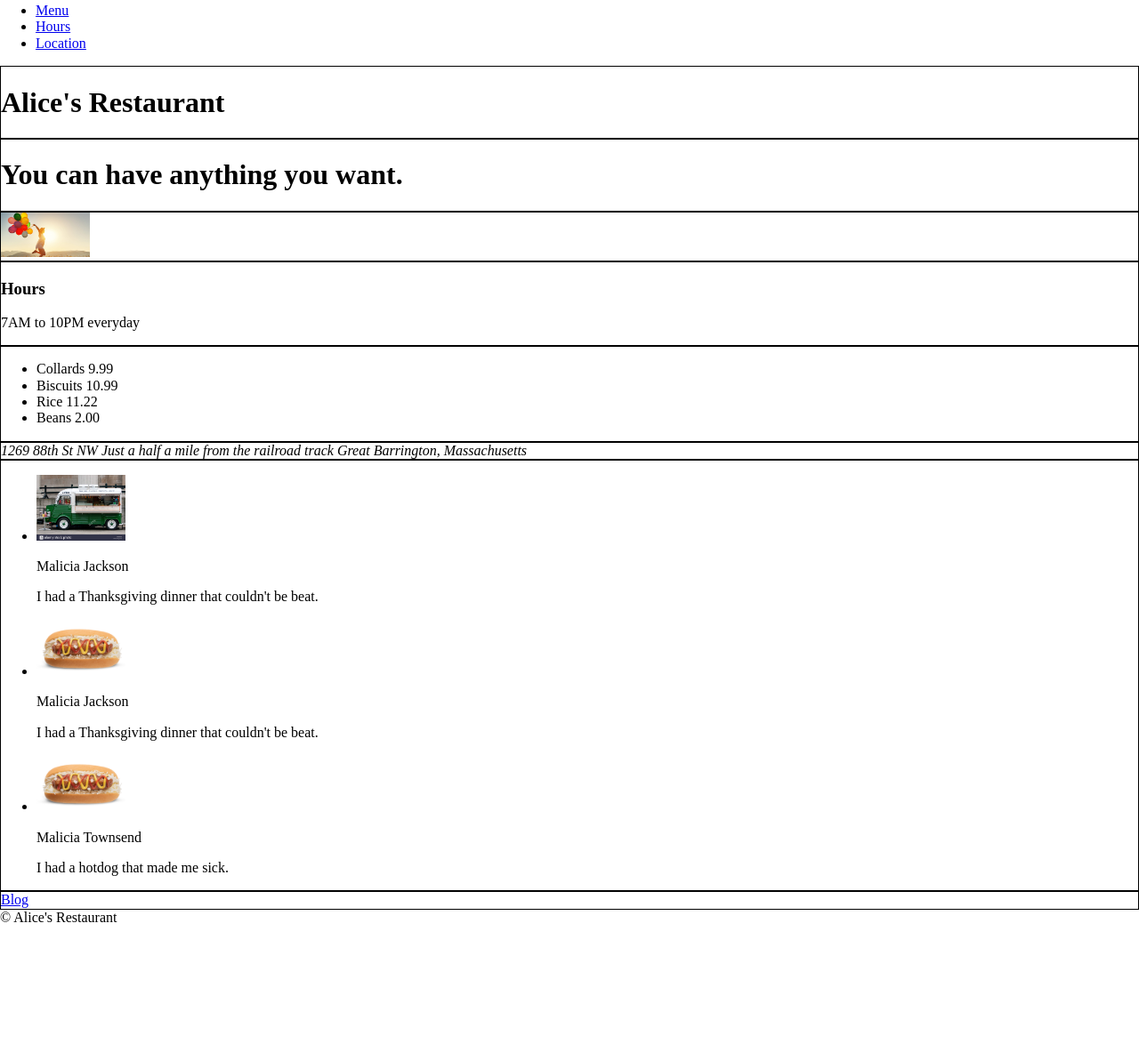
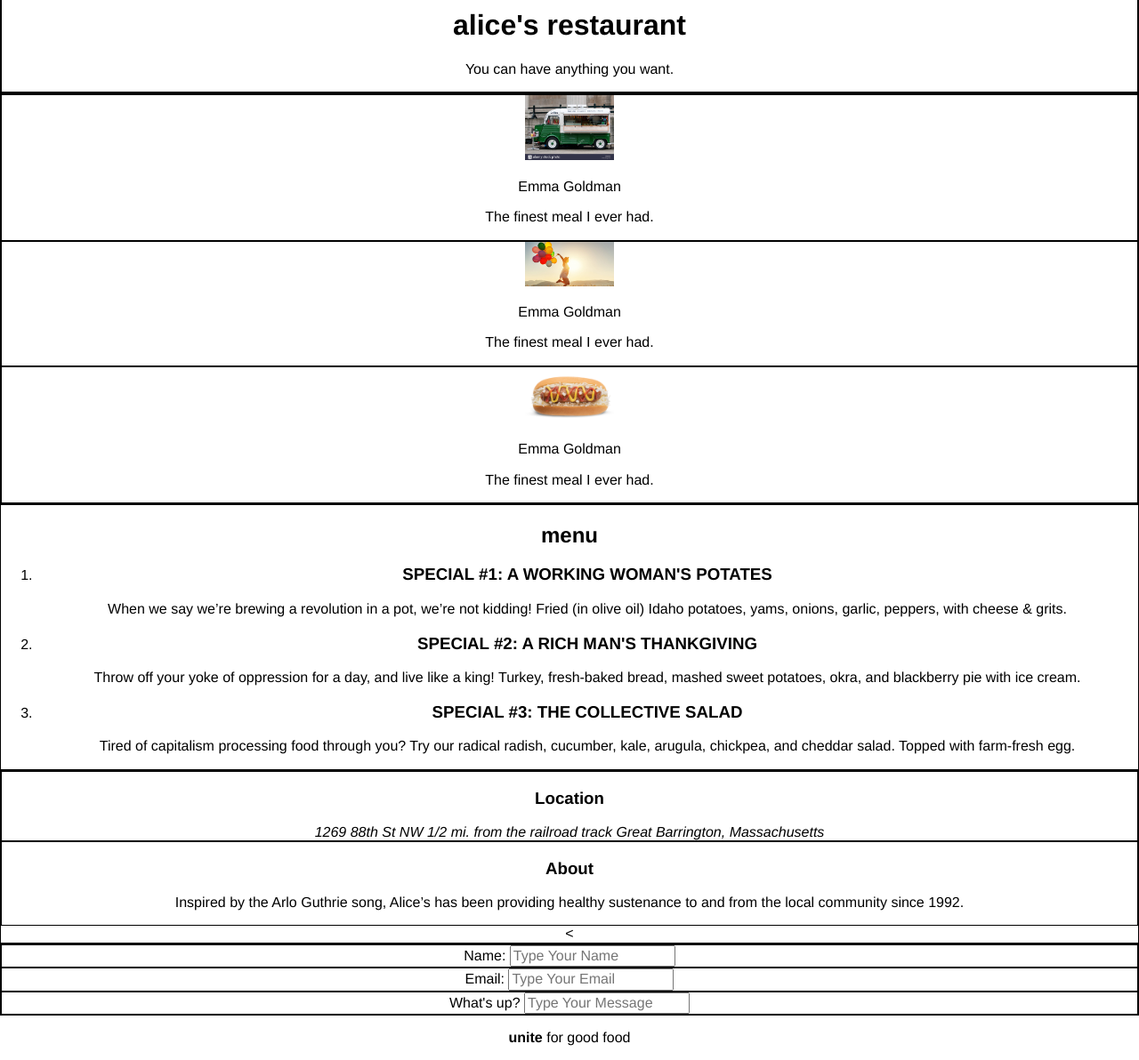
Before and after one commit to ol4er/alices-restaurant, a plain HTML site: page index.html in a window 1280 px wide. Shown: the part 13-1205 px from the top of the page at 89% size. Before the commit the page ends 1054 px from the top, so only its background shows below. Drawn offline with nearby package versions, Linux system fonts and the light colour scheme.

Commit message:
Changed the HTML to the copied one

```diff
--- a/index.html
+++ b/index.html
@@ -19,93 +19,100 @@
 
 	</head>
 	<body>
-
-		<header>
-			<nav>
-				<ul>
-					<li><a href="#Menu">Menu</a></li>
-					<li><a href="#Hours">Hours</a></li>
-					<li><a href="#Location">Location</a></li>
-
-				</ul>
-			</nav>
-		</header>
-
-		<div class="Name">
-			<h1>Alice's Restaurant</h1>
+			<div class="Landing">
+				<div class="Sign">
+					<h1>alice's restaurant</h1>
+					<p>You can have anything you want.</p>
 				</div>
 
-		<div class="Tagline">
-			<h1> You can have anything you want. </h1>
 			</div>
 
-		<div class="Logo">
-			<img src="images/happy.jpeg" alt="Alice's restaurant logo" />
+			<div class="Testimonials">
+
+				<div class="Testimonial">
+					<img src="images/food-truck-london.jpeg">
+					<p class="name">Emma Goldman</p>
+					<p class="review">The finest meal I ever had.</p>
 				</div>
 
-		<div class="Hours">
-			<h3>Hours</h3>
-			<p>7AM to 10PM everyday</p>
-		</div>
-		<div class="Menu" id="Menu">
-			<ul>
-				<li>Collards 9.99</li>
-				<li>Biscuits 10.99</li>
-				<li>Rice 11.22</li>
-				<li>Beans 2.00</li>
-			</ul>
+				<div class="Testimonial">
+					<img src="images/happy.jpeg">
+					<p class="name">Emma Goldman</p>
+					<p class="review">The finest meal I ever had.</p>
 				</div>
 
+				<div class="Testimonial">
+					<img src="images/hotdog.png">
+					<p class="name">Emma Goldman</p>
+					<p class="review">The finest meal I ever had.</p>
+				</div>
 
-		<div class="Address" id="Location">
+			</div>
+
+			<div class="Menu">
+				<h2>menu</h2>
+				<ol>
+					<li>
+						<h3>SPECIAL #1: A WORKING WOMAN'S POTATES</h3>
+						<p> When we say we’re brewing a revolution in a pot, we’re not kidding! Fried (in olive oil) Idaho potatoes, yams, onions, garlic, peppers, with cheese & grits.</p>
+					</li>
+					<li>
+						<h3>SPECIAL #2: A RICH MAN'S THANKGIVING</h3>
+						<p>Throw off your yoke of oppression for a day, and live like a king! Turkey, fresh-baked bread, mashed sweet potatoes, okra, and blackberry pie with ice cream.</p>
+					</li>
+					<li>
+						<h3>SPECIAL #3: THE COLLECTIVE SALAD</h3>
+						<p>Tired of capitalism processing food through you? Try our radical radish, cucumber, kale, arugula, chickpea, and cheddar salad. Topped with farm-fresh egg.</p>
+					</li>
+				</ol>
+			</div>
+
+			<div class="Information">
+				<div class="Location">
+					<h3>Location</h3>
 					<address>
 						1269 88th St NW
-				Just a half a mile from the railroad track
+							1/2 mi. from the railroad track
 								  Great Barrington, Massachusetts
 					</address>
 				</div>
+				<div class="About">
+					<h3>About</h3>
+					<p>
+						Inspired by the Arlo Guthrie song, Alice’s has been providing healthy sustenance to and from the local community since 1992.
+					</p>
 
-
-		<div class="Testimonials">
-			<ul>
-				<li class="testimonial">
-					<img src="images/food-truck-london.jpeg">
-					<p class="name">Malicia Jackson</p>
-					<p>I had a Thanksgiving dinner that couldn't be beat.</p>
-				</li>
-
-				<li class="testimonial">
-					<img src="images/hotdog.png">
-					<p class="name">Malicia Jackson</p>
-					<p>I had a Thanksgiving dinner that couldn't be beat.</p>
-				</li>
-
-				<li class="testimonial">
-					<img src="images/hotdog.png">
-					<p class="name">Malicia Townsend</p>
-					<p>I had a hotdog that made me sick.</p>
-				</li>
-			</ul>
 				</div>
 
-
-
-		<div class="Blog">
-			<a href="https://www.google.com">Blog</a>
+				<
 			</div>
 
-		<footer>
-			&copy; Alice's Restaurant
+			<div class="Contact">
+				<form action="/my-handling-form-page" method="post">
+
+					<div>
+						<label for="name">Name:</label>
+						<input type="text" id="name" name="user_name" placeholder="Type Your Name">
+					</div>
+
+					<div>
+						<label for="mail">Email:</label>
+						<input type="email" id="mail" name="user_mail" placeholder="Type Your Email">
+					</div>
+
+					<div>
+						<label for="msg">What's up?</label>
+						<input type="text" id="msg" name="user_message" placeholder="Type Your Message"></textarea>
+				  </div>
+				</form>
+			</div>
+
+			<footer class="Footer">
+				<p><strong>unite</strong> for good food</p>
 			</footer>
 
 
 
-		<script>
-			console.log("This will print in the JavaScript console, which is part of the standard suite of developer tools. JavaScript.");
+	</body>
 
-			console.log("Note that we put the script tags right before the closing body tag.")
-			let tagline = document.getElementsByClassName("Tagline");
-			console.log("This should say the tagline: " + tagline[0].innerText);
-		</script>
-	</body>
 </html>
--- a/styles.css
+++ b/styles.css
@@ -7,3 +7,12 @@ img {
 div {
     border: 1px solid black;
 }
+
+/*
+* Some generalized styling for the page
+*/
+
+body {
+	text-align: center;
+	font-family: Helvetica;
+}
```
Lines whose indentation alone changed are shown as unchanged.
